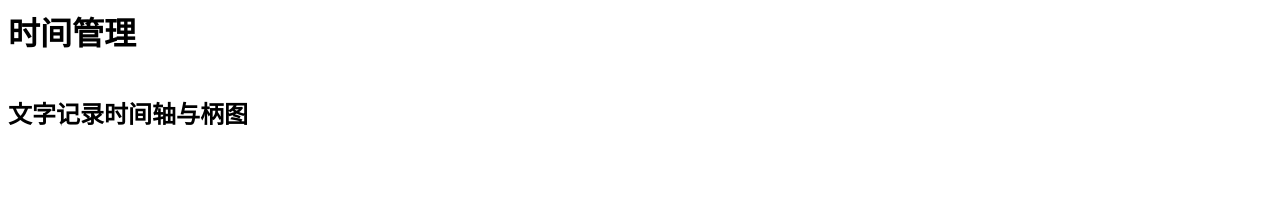
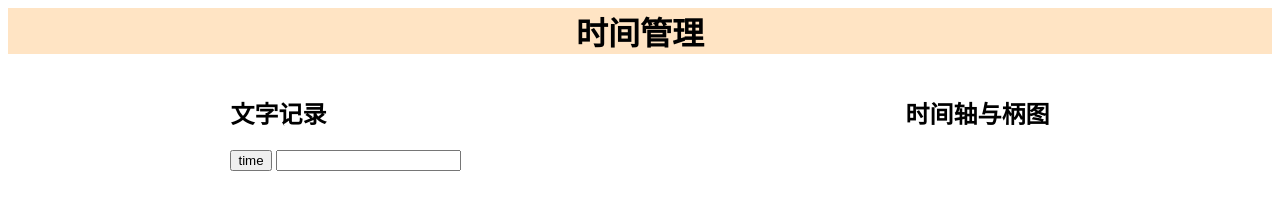
Before and after one commit to liuwenxin1987/excise, a plain HTML site: page 时间管理/time.html in a window 1280 px wide. Drawn offline with Linux system fonts and the light colour scheme.

Commit message:
新增按钮，文本框，边框

```diff
--- a/时间管理/time.css
+++ b/时间管理/time.css
@@ -1,3 +1,8 @@
+h1 {
+  text-align: center;
+  background-color: bisque;
+}
 .t-flex {
   display: flex;
+  justify-content: space-around;
 }
--- a/时间管理/time.html
+++ b/时间管理/time.html
@@ -8,7 +8,14 @@
     <h1>时间管理</h1>
     <!--需要背景-->
     <dev class="t-flex">
-      <section><h2>文字记录</h2></section>
+      <section>
+        <form action="/timelog" method="post">
+          <label for="time"><h2>文字记录</h2></label>
+          <button id="time">time</button>
+          <input type="text" id="time" name="object" />
+        </form>
+      </section>
+
       <section><h2>时间轴与柄图</h2></section>
     </dev>
   </body>
```
